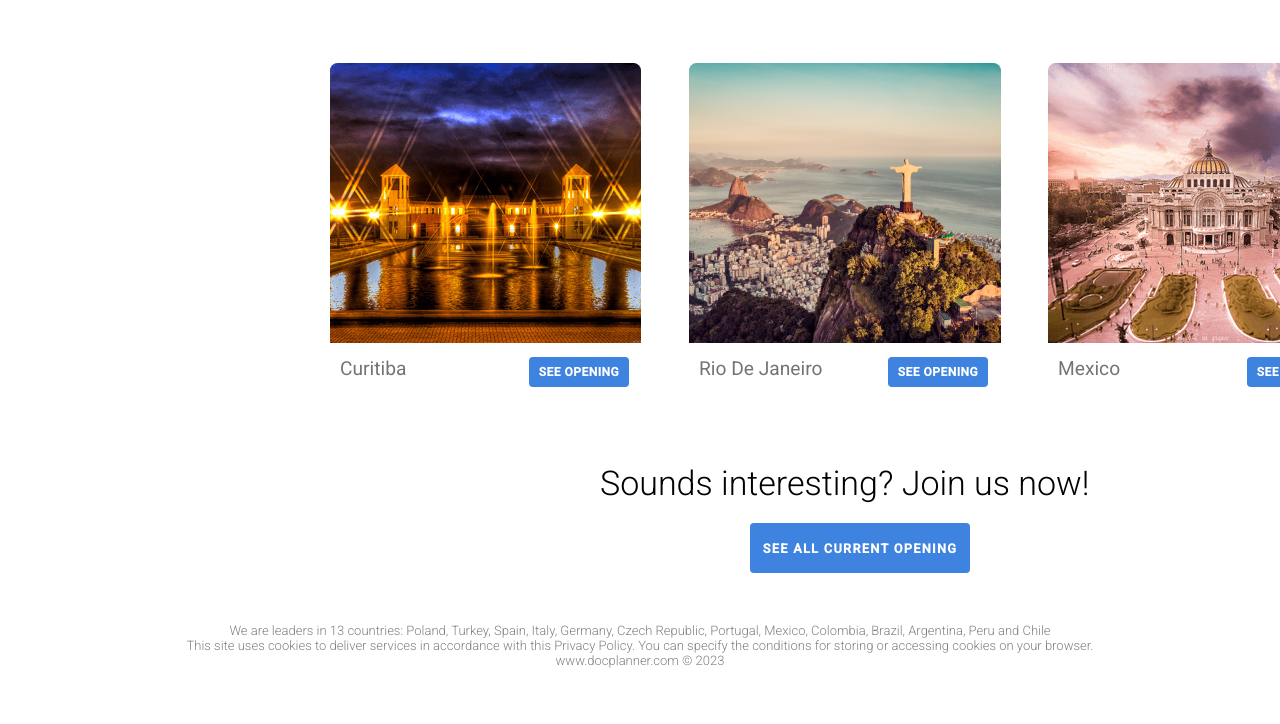
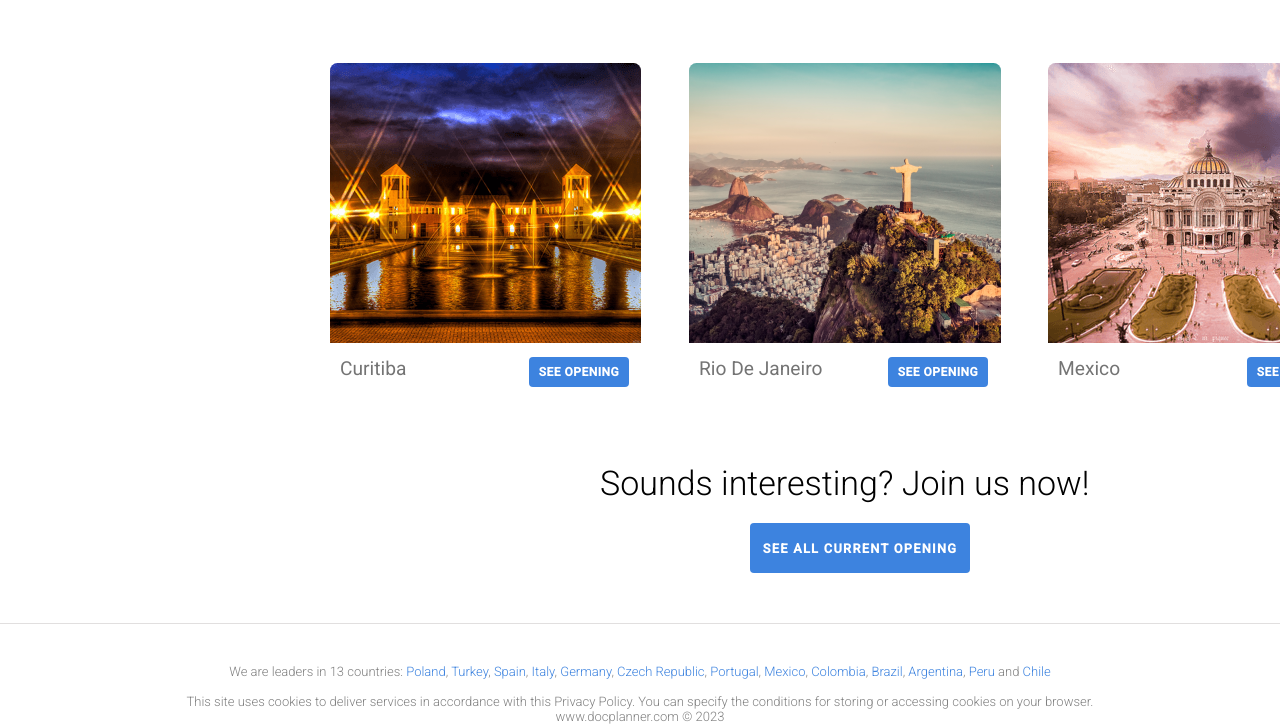
Before and after one commit to BassemNegm/Docplanner, a plain HTML site: page index.html in a window 1280 px wide. Shown: the part 2595-3319 px from the top of the page. Before the commit the page ends 3263 px from the top, so only its background shows below. Drawn offline with Linux system fonts and the light colour scheme.

Commit message:
third commit

```diff
--- a/index.html
+++ b/index.html
@@ -311,7 +311,8 @@
     </div>
 </body>
 <footer class="footer">
-    <p class="p5">We are leaders in 13 countries: Poland, Turkey, Spain, Italy, Germany, Czech Republic, Portugal, Mexico, Colombia, Brazil, Argentina, Peru and Chile</p>
+    <hr>
+    <p class="p5">We are leaders in 13 countries: <a href="url">Poland</a>, <a href="url">Turkey</a>, <a href="url">Spain</a>, <a href="url">Italy</a>, <a href="url">Germany</a>, <a href="url">Czech Republic</a>, <a href="url">Portugal</a>, <a href="url">Mexico</a>, <a href="url">Colombia</a>, <a href="url">Brazil</a>, <a href="url">Argentina</a>, <a href="url">Peru</a> and <a href="url">Chile</a></p>
         <p class="p6">This site uses cookies to deliver services in accordance with this Privacy Policy. You can specify the conditions for storing or accessing cookies on your browser.</p>
             <p class="p7"> www.docplanner.com © 2023</p>
 </footer>
--- a/style.css
+++ b/style.css
@@ -62,8 +62,8 @@ nav a:hover {
 	color: rgb(81, 79, 79);
 }
 .drop-contents a:hover {
-	background-color: white;
-	color: rgb(130, 131, 129);
+	background-color: #edebeb;
+	color: #00b39b;
 }
 .dropdown:hover .drop-contents {
 	display: block;
@@ -398,7 +398,9 @@ h6 {
 	width: 228px;
 	height: 258px;
 	text-align: center;
+	padding-bottom: 6px;
 }
+
 .mark {
 	color: #00b39b;
 	padding-top: 30px;
@@ -414,6 +416,8 @@ h6 {
 	font-size: small;
 	font-weight: 400;
 	text-align: center;
+	padding-bottom: 0px;
+	min-height: 50px;
 }
 .stats-boxes {
 	display: grid;
@@ -714,6 +718,8 @@ h6 {
 	min-height: 0;
 	font-size: small;
 	text-align: center;
+	padding-top: 40px;
+	padding-bottom: 15px;
 }
 .p6 {
 	max-width: 1000px;
@@ -727,3 +733,15 @@ h6 {
 	font-size: small;
 	text-align: center;
 }
+.footer a {
+	text-decoration: none;
+	color: #3d83df;
+}
+a:hover {
+	text-decoration: underline;
+}
+hr {
+	height: 1px;
+	background-color: #e1dfdf;
+	border: none;
+}
```
